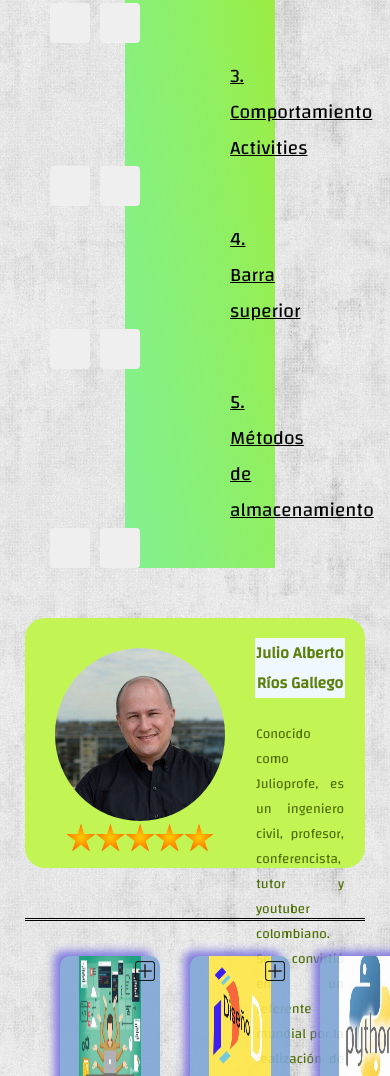
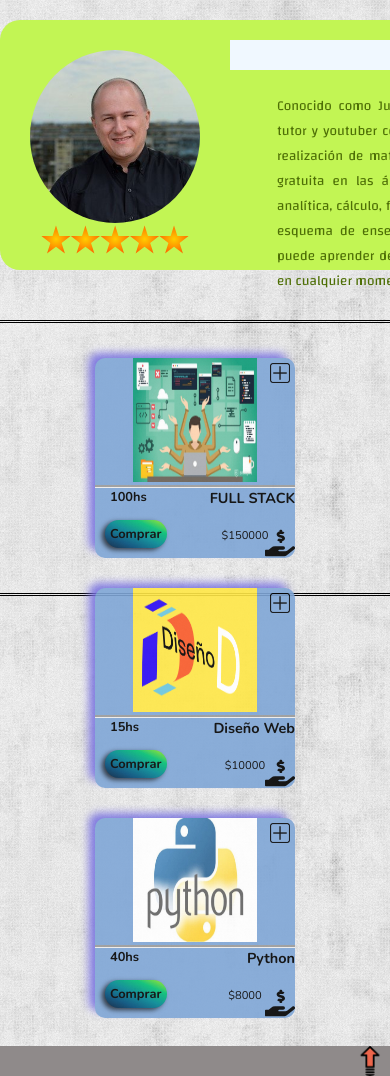
Before and after one commit to MelinaMiale/TP_ProgramacionWeb1, a plain HTML site: page detalle-de-curso.html in a window 390 px wide. Shown: the part 1804-2880 px from the top of the page. Drawn offline with nearby package versions, Linux system fonts and the light colour scheme.

Commit message:
agrego responsive para detalle-de-curso

```diff
--- a/css/detalle-de-curso.css
+++ b/css/detalle-de-curso.css
@@ -1,7 +1,6 @@
 @import url("https://fonts.googleapis.com/css2?family=Changa&display=swap");
 
 .detalle-curso-container {
-  /* background-color: black; */
   background-image: url(../img/fondos/fondo-matrix.jpg);
   background-size: cover;
   background-position: top;
@@ -275,6 +274,76 @@
 }
 /* ---------------------------------------------------------------------------- */
 
+@media screen and (max-width: 32em) {
+  main {
+    margin: 0px;
+    padding: 0px;
+  }
+  .contenido-de-la-clase {
+    width: 100%;
+    margin: 0px;
+    padding: 0px;
+  }
+  .contenido-de-la-clase h3 {
+    font-size: 15px;
+    margin: 5px;
+    display: inline-block;
+    font-family: "Changa", sans-serif;
+  }
+  .mostrar-detalle {
+    position: absolute;
+    left: 300px;
+    background-image: url(../img/down-arrows_icon-icons.com_70186.png);
+    background-repeat: no-repeat;
+    background-size: contain;
+    width: 40px;
+    height: 40px;
+    border-radius: 10%;
+    cursor: pointer;
+  }
+
+  .ocultar-detalle {
+    position: absolute;
+    left: 350px;
+    background-image: url(../img/up-arrows_icon-icons.com_69819.png);
+    background-repeat: no-repeat;
+    background-size: contain;
+    width: 40px;
+    height: 40px;
+    border-radius: 10%;
+    cursor: pointer;
+  }
+
+  .modulo li {
+    width: 700px;
+  }
+  .modulo .reloj {
+    width: 120px;
+  }
+  .docente {
+    width: 200%;
+  }
+
+  .cursos-populares {
+    display: flex;
+    flex-direction: column;
+    flex-wrap: wrap;
+    margin-bottom: 450px;
+    margin-bottom: 450px;
+    height: 900px;
+    background-image: none;
+    background-size: cover;
+    border-bottom-style: double;
+    border-top-style: double;
+  }
+  .curso-populares-item1,
+  .curso-populares-item2,
+  .curso-populares-item5,
+  .curso-populares-item3 {
+    font-size: 0.1em;
+  }
+}
+
 .cursos-populares {
   display: flex;
   flex-direction: row;
```
